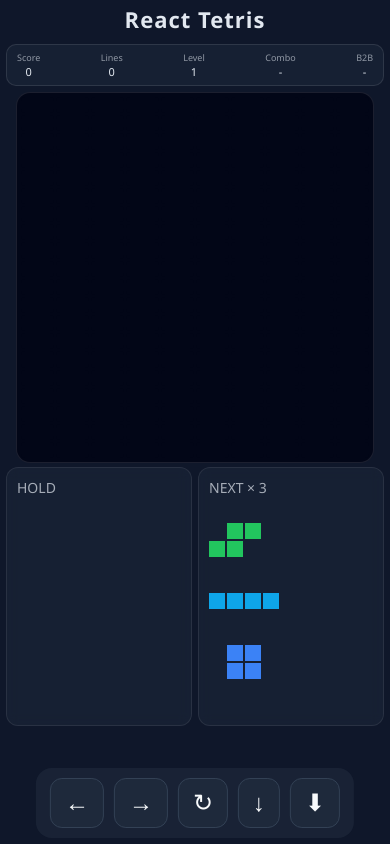
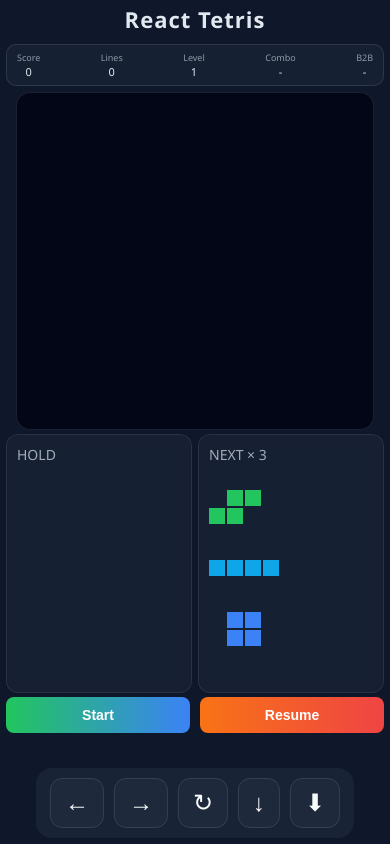
Before and after one commit to Takeru0412-debug/react-tetris-board, a React (Vite) app: page / in a window 390 px wide. Built offline with nearby package versions, Linux system fonts and the light colour scheme.

Commit message:
Final mobile UI fix: Start/Pause visible + full-screen layout

```diff
--- a/src/App.css
+++ b/src/App.css
@@ -33,7 +33,7 @@ html, body {
 }
 
 /* =====================================================
-   TOP STATUS BAR
+   STATUS BAR
 ===================================================== */
 .top-status {
   display: flex;
@@ -58,7 +58,7 @@ html, body {
 }
 
 /* =====================================================
-   MAIN LAYOUT (PC DEFAULT)
+   MAIN LAYOUT (PC)
 ===================================================== */
 .middle-panel {
   display: flex;
@@ -68,7 +68,7 @@ html, body {
 }
 
 /* =====================================================
-   BOARD — PC DEFAULT
+   BOARD (PC)
 ===================================================== */
 .board {
   width: 360px;
@@ -127,7 +127,7 @@ html, body {
 }
 
 /* =====================================================
-   BOTTOM BUTTONS (PC)
+   PC Bottom Buttons
 ===================================================== */
 .bottom-buttons {
   margin-top: 20px;
@@ -154,14 +154,14 @@ html, body {
 }
 
 /* =====================================================
-   MOBILE BUTTONS (HIDDEN ON PC)
+   MOBILE BUTTONS
 ===================================================== */
 .mobile-controls {
   display: none;
 }
 
 /* =====================================================
-   ⚡️ MOBILE MODE (スマホUI：1画面に収める)
+   📱 MOBILE MODE — 全UIを1画面に収める
 ===================================================== */
 @media (max-width: 430px) {
 
@@ -192,24 +192,24 @@ html, body {
     font-size: 9px;
   }
 
-  /* ---------- MAIN PANEL (縦→圧縮) ---------- */
+  /* ---------- MAIN PANEL ---------- */
   .middle-panel {
     flex-direction: column;
     align-items: center;
     gap: 4px;
   }
 
-  /* ---------- BOARD（高さ調整） ---------- */
+  /* ---------- BOARD（高さ調整：約40vh） ---------- */
   .board {
     width: 92vw;
-    height: 44vh;  /* ← これで1画面収まる */
-    max-height: 420px;
+    height: 40vh;  /* ← ボードが最適に収まる高さ */
+    max-height: 380px;
     padding: 4px;
     gap: 2px;
     border-width: 1px;
   }
 
-  /* ---------- HOLD / NEXT を横並び ---------- */
+  /* ---------- HOLD / NEXT ---------- */
   .side-stack {
     flex-direction: row;
     width: 100%;
@@ -230,7 +230,28 @@ html, body {
     gap: 2px;
   }
 
-  /* ---------- 操作ボタン（1行でコンパクト） ---------- */
+  /* =====================================================
+       ★ Start / Pause ボタン復活 & モバイル配置
+  ====================================================== */
+  .bottom-buttons {
+    order: 3;
+    width: 100%;
+    display: flex !important;
+    justify-content: center;
+    gap: 10px;
+    margin-top: 4px;
+  }
+
+  .bottom-buttons button {
+    padding: 10px 12px;
+    font-size: 14px;
+    border-radius: 8px;
+    flex: 1;
+  }
+
+  /* =====================================================
+       操作ボタン（画面下。Startボタンの下に表示）
+  ====================================================== */
   .mobile-controls {
     display: flex;
     justify-content: center;
@@ -239,7 +260,7 @@ html, body {
     bottom: calc(env(safe-area-inset-bottom) + 6px);
     left: 50%;
     transform: translateX(-50%);
-    background: rgba(30,41,59,0.7);
+    background: rgba(30,41,59,0.75);
     padding: 10px 14px;
     border-radius: 16px;
     z-index: 999;
@@ -254,22 +275,16 @@ html, body {
     color: #f8fafc;
   }
 
-  /* ---------- PCボタン非表示 ---------- */
-  .bottom-buttons {
-    display: none;
-  }
-
-  /* ---------- Controls（スマホで隠す） ---------- */
+  /* ---------- PC-only controls hidden ---------- */
   .controls-card {
     display: none;
   }
 }
 
 /* =====================================================
-   📺 LANDSCAPE (スマホ横向き → PCレイアウト)
+   📺 LANDSCAPE (スマホ横向き → PC UI)
 ===================================================== */
 @media (max-height: 500px) and (orientation: landscape) {
-
   body {
     overflow: hidden;
   }
```
